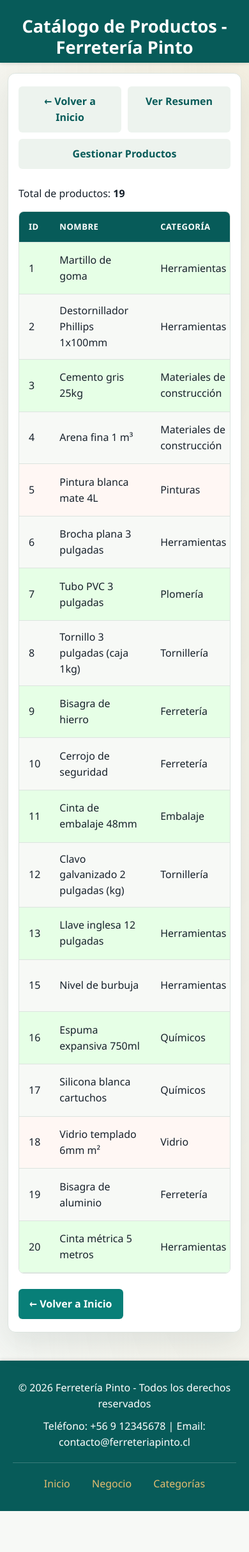
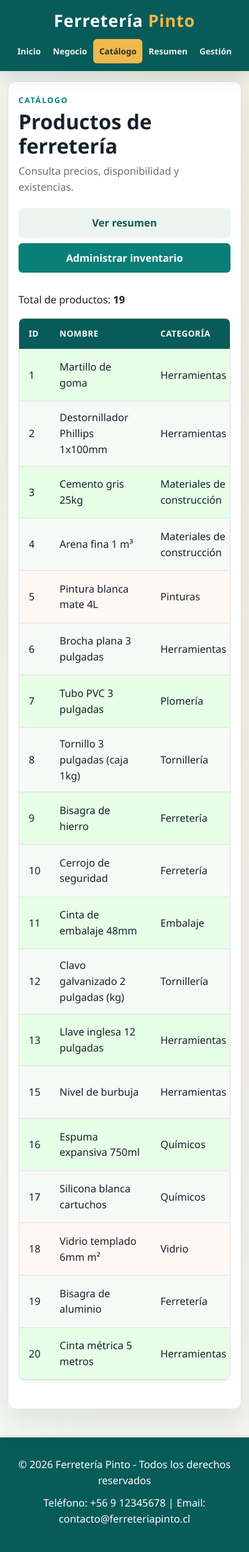
Before and after one commit to elale06/catalogo_ferreteria_pinto, a Django app: page /categorias/ in a window 390 px wide. Shown: the whole page at 64% size. Before the commit the page ends 2361 px from the top, so only its background shows below. Run offline with Django 5.2, Linux system fonts and the light colour scheme; data comes from the database, SQL or seed files in the repository.

Commit message:
mejoras visuales y nav

```diff
--- a/static/css/site.css
+++ b/static/css/site.css
@@ -1056,3 +1056,46 @@ footer { margin-top: 44px; padding: 30px 20px; }
 }
 @media (max-width: 420px) { .stats-grid { grid-template-columns: minmax(0, 1fr); } .stat-card:last-child { grid-column: auto; } }
 @media (prefers-reduced-motion: reduce) { *, *::before, *::after { scroll-behavior: auto !important; } }
+
+.site-header { position: sticky; top: 0; z-index: 20; }
+.site-nav { display: flex; align-items: center; justify-content: center; flex-wrap: wrap; gap: 4px; }
+.site-nav a {
+    display: inline-flex;
+    min-height: 40px;
+    align-items: center;
+    justify-content: center;
+    padding: 8px 13px;
+    border-radius: 6px;
+    color: #eef5f0;
+    font-size: .9rem;
+    font-weight: 650;
+    text-decoration: none;
+    transition: color .18s ease, background-color .18s ease;
+}
+.site-nav a:hover { color: #fff; background: rgba(255,255,255,.13); }
+.site-nav a.is-current { color: #23332c; background: var(--amber); }
+.site-nav a:focus-visible { outline: 3px solid #fff; outline-offset: 2px; }
+.site-header-home .site-nav { padding: 0 16px 14px; }
+.home-heading { margin: 0 0 18px; }
+.home-heading h2 { margin: 0; border: 0; font-size: 1.5rem; }
+@media (max-width: 700px) {
+    .header-inner { flex-wrap: wrap; justify-content: center; gap: 8px; }
+    .site-nav { width: 100%; gap: 1px; }
+    .site-nav a { min-height: 38px; padding: 7px 9px; font-size: .82rem; }
+    .home-heading h2 { font-size: 1.25rem; }
+}
+.page-actions, .table-actions { display: flex; align-items: center; flex-wrap: wrap; gap: 8px; }
+.page-actions { justify-content: flex-end; }
+.table-actions { min-width: 140px; }
+.table-action { display: inline-flex; min-height: 34px; align-items: center; padding: 6px 10px; border: 1px solid var(--line); border-radius: 5px; background: #f4f7f3; color: var(--teal-dark); font-size: .84rem; font-weight: 700; text-decoration: none; }
+.table-action:hover { background: #e4eee6; }
+.table-action-danger { border-color: #efcfca; background: #fff7f5; color: var(--danger); }
+.table-action-danger:hover { background: #fbe8e3; }
+.button-danger, button.button-danger { border: 0; color: #fff; background: var(--danger); }
+.button-danger:hover, button.button-danger:hover { color: #fff; background: #852f29; }
+.delete-warning { margin: 0 0 22px; padding: 18px; border: 1px solid #efcfca; border-left: 4px solid var(--danger); border-radius: 7px; background: #fff7f5; }
+@media (max-width: 700px) {
+    .page-actions { width: 100%; flex-direction: column; }
+    .page-actions .button { width: 100%; }
+    .table-actions { gap: 5px; }
+}
--- a/static/templates/acceso.html
+++ b/static/templates/acceso.html
@@ -8,10 +8,10 @@
     <title>Gestionar productos - Ferreteria Pinto</title>
 </head>
 <body>
-<header class="site-header"><div class="header-inner"><a class="brand" href="{% url 'categorias:volumen' %}">Pinto<span>.</span></a><span class="header-tag">Panel de inventario</span></div></header>
+<header class="site-header"><div class="header-inner"><a class="brand" href="/">Ferretería <span>Pinto</span></a>{% include "nav_principal.html" %}</div></header>
 <main class="container">
     {% for message in messages %}<p class="success-message">{{ message }}</p>{% endfor %}
-    <div class="page-heading"><div><p class="eyebrow">Administración</p><h1>Gestionar productos</h1><p class="muted">Controla inventario y precios desde un único lugar.</p></div><a class="button button-primary" href="{% url 'categorias:crear' %}">+ Nuevo producto</a></div>
+    <div class="page-heading"><div><p class="eyebrow">Administración</p><h1>Gestionar productos</h1><p class="muted">Controla inventario y precios desde un único lugar.</p></div><a class="button button-primary" href="{% url 'categorias:crear' %}">Nuevo producto</a></div>
     {% if productos %}
     <div class="table-wrap"><table>
         <thead><tr><th>Codigo</th><th>Producto</th><th>Categoria</th><th>Precio</th><th>Stock</th><th>Acciones</th></tr></thead>
@@ -19,7 +19,7 @@
         {% for producto in productos %}
         <tr>
             <td class="code">#{{ producto.id }}</td><td><strong>{{ producto.nombre }}</strong></td><td>{{ producto.categoria }}</td><td class="price">{% if producto.tiene_precio %}{{ producto.moneda }} ${{ producto.precio|floatformat:0 }}{% else %}<span class="precio-pendiente">Sin precio</span>{% endif %}</td><td><span class="stock {% if producto.stock == 0 %}stock-empty{% endif %}">{{ producto.stock }}</span></td>
-            <td><a href="{% url 'categorias:actualizar' producto.id %}">Actualizar</a> | <a href="{% url 'categorias:eliminar' producto.id %}">Eliminar</a></td>
+            <td><div class="table-actions"><a class="table-action" aria-label="Editar {{ producto.nombre }}" href="{% url 'categorias:actualizar' producto.id %}">Editar</a><a class="table-action table-action-danger" aria-label="Eliminar {{ producto.nombre }}" href="{% url 'categorias:eliminar' producto.id %}">Eliminar</a></div></td>
         </tr>
         {% endfor %}
         </tbody>
--- a/static/templates/actualizar.html
+++ b/static/templates/actualizar.html
@@ -8,7 +8,7 @@
     <title>Actualizar producto - Ferreteria Pinto</title>
 </head>
 <body>
-<header class="site-header"><div class="header-inner"><a class="brand" href="{% url 'categorias:volumen' %}">Pinto<span>.</span></a><span class="header-tag">Panel de inventario</span></div></header>
+<header class="site-header"><div class="header-inner"><a class="brand" href="/">Ferretería <span>Pinto</span></a>{% include "nav_principal.html" %}</div></header>
 <main class="container">
     <div class="page-heading"><div><p class="eyebrow">Editar registro #{{ producto.id }}</p><h1>Actualizar producto</h1><p class="muted">Modifica los datos y conserva el precio sincronizado con MySQL.</p></div><a class="button button-ghost" href="{% url 'categorias:acceso' %}">Volver a gestión</a></div>
     <form method="post">
--- a/static/templates/crear.html
+++ b/static/templates/crear.html
@@ -8,7 +8,7 @@
     <title>Crear producto - Ferreteria Pinto</title>
 </head>
 <body>
-<header class="site-header"><div class="header-inner"><a class="brand" href="{% url 'categorias:volumen' %}">Pinto<span>.</span></a><span class="header-tag">Panel de inventario</span></div></header>
+<header class="site-header"><div class="header-inner"><a class="brand" href="/">Ferretería <span>Pinto</span></a>{% include "nav_principal.html" %}</div></header>
 <main class="container">
     <div class="page-heading"><div><p class="eyebrow">Nuevo registro</p><h1>Crear producto</h1><p class="muted">Añade el producto y su precio de venta en un solo paso.</p></div><a class="button button-ghost" href="{% url 'categorias:acceso' %}">Volver a gestión</a></div>
     <form method="post">
--- a/static/templates/listar.html
+++ b/static/templates/listar.html
@@ -8,7 +8,7 @@
     <title>Listado de productos - Ferreteria Pinto</title>
 </head>
 <body>
-<header class="site-header"><div class="header-inner"><a class="brand" href="{% url 'categorias:volumen' %}">Pinto<span>.</span></a><span class="header-tag">Catálogo</span></div></header>
+<header class="site-header"><div class="header-inner"><a class="brand" href="/">Ferretería <span>Pinto</span></a>{% include "nav_principal.html" %}</div></header>
 <main class="container">
     <div class="page-heading"><div><p class="eyebrow">Inventario</p><h1>Listado de productos</h1><p class="muted">Consulta existencias y precios registrados.</p></div><a class="button button-ghost" href="{% url 'categorias:acceso' %}">Gestionar productos</a></div>
     <div class="table-wrap"><table>
--- /dev/null
+++ b/static/templates/nav_principal.html
@@ -0,0 +1,7 @@
+<nav class="site-nav" aria-label="Navegación principal">
+    <a href="/" {% if request.path == '/' %}class="is-current" aria-current="page"{% endif %}>Inicio</a>
+    <a href="/negocio/" {% if request.path == '/negocio/' %}class="is-current" aria-current="page"{% endif %}>Negocio</a>
+    <a href="{% url 'categorias:volumen' %}" {% if request.path == '/categorias/' %}class="is-current" aria-current="page"{% endif %}>Catálogo</a>
+    <a href="{% url 'categorias:resumen' %}" {% if request.path == '/categorias/resumen/' %}class="is-current" aria-current="page"{% endif %}>Resumen</a>
+    <a href="{% url 'categorias:acceso' %}" {% if '/categorias/acceso/' in request.path or '/categorias/productos/' in request.path %}class="is-current" aria-current="page"{% endif %}>Gestión</a>
+</nav>
--- a/static/templates/volumen.html
+++ b/static/templates/volumen.html
@@ -9,16 +9,12 @@
 
 </head>
 <body>
-    <header>
-        <h1>Catálogo de Productos - Ferretería Pinto</h1>
+    <header class="site-header">
+        <div class="header-inner"><a class="brand" href="/">Ferretería <span>Pinto</span></a>{% include "nav_principal.html" %}</div>
     </header>
 
-    <div class="container">
-        <div class="nav-links">
-            <a href="/">← Volver a Inicio</a>
-            <a href="/categorias/resumen/">Ver Resumen</a>
-            <a href="{% url 'categorias:acceso' %}">Gestionar Productos</a>
-        </div>
+    <main class="container">
+        <div class="page-heading"><div><p class="eyebrow">Catálogo</p><h1>Productos de ferretería</h1><p class="muted">Consulta precios, disponibilidad y existencias.</p></div><div class="page-actions"><a class="button button-ghost" href="{% url 'categorias:resumen' %}">Ver resumen</a><a class="button button-primary" href="{% url 'categorias:acceso' %}">Administrar inventario</a></div></div>
 
         {% if productos %}
             <p>Total de productos: <strong>{{ productos|length }}</strong></p>
@@ -62,17 +58,11 @@
             <p>No hay productos disponibles</p>
         {% endif %}
 
-        <a href="/" class="back-link">← Volver a Inicio</a>
-    </div>
+    </main>
 
     <footer>
         <p>&copy; 2026 Ferretería Pinto - Todos los derechos reservados</p>
         <p>Teléfono: +56 9 12345678 | Email: contacto@ferreteriapinto.cl</p>
-        <div class="footer-links">
-            <a href="/">Inicio</a>
-            <a href="/negocio/">Negocio</a>
-            <a href="/categorias/">Categorías</a>
-        </div>
     </footer>
 </body>
 </html>
```
Also changed, not shown: static/templates/eliminar.html (+5 -4 lines), static/templates/informaciones.html (+5 -10 lines), static/templates/resumen.html (+5 -14 lines), static/templates/secciones.html (+5 -8 lines).
